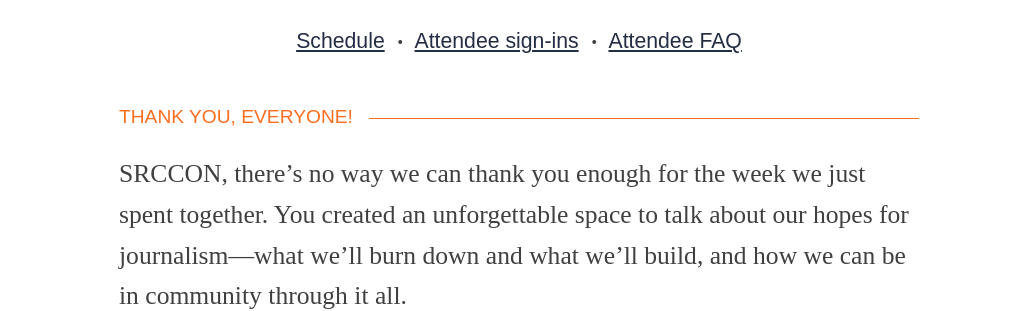
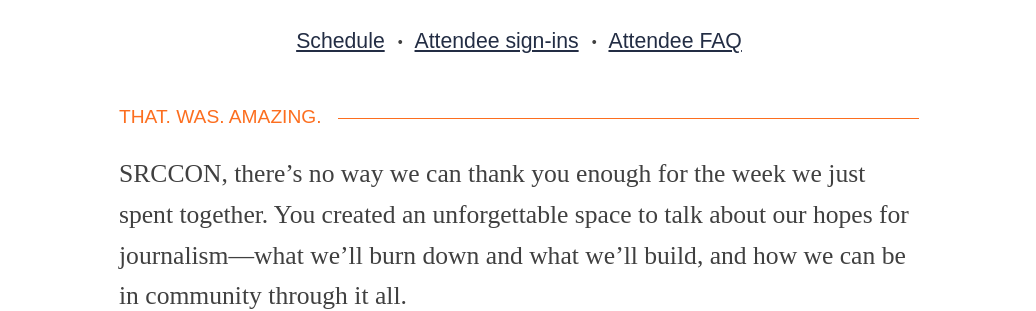
Before and after one commit to OpenNews/srccon-2020, a Jekyll site: the page built from homepage.md, in a window 1280 px wide and 900 px high, scrolled down 490 px. Shown: the part 154-465 px from the top of the window, without its empty margins (121-1157 px from the left). Built offline with Jekyll 4.4.1, drawn with Linux system fonts in a browser that asks for light colours; some web fonts are replaced; our own code applies the rules of GitHub Pages for plain Markdown files.

Commit message:
homepage update

```diff
--- a/homepage.md
+++ b/homepage.md
@@ -3,7 +3,7 @@
 permalink: /
 ---
 
-### Thank you, everyone!
+### That. Was. Amazing.
 
 SRCCON, there's no way we can thank you enough for the week we just spent together. You created an unforgettable space to talk about our hopes for journalism—what we'll burn down and what we'll build, and how we can be in community through it all.
 
```
